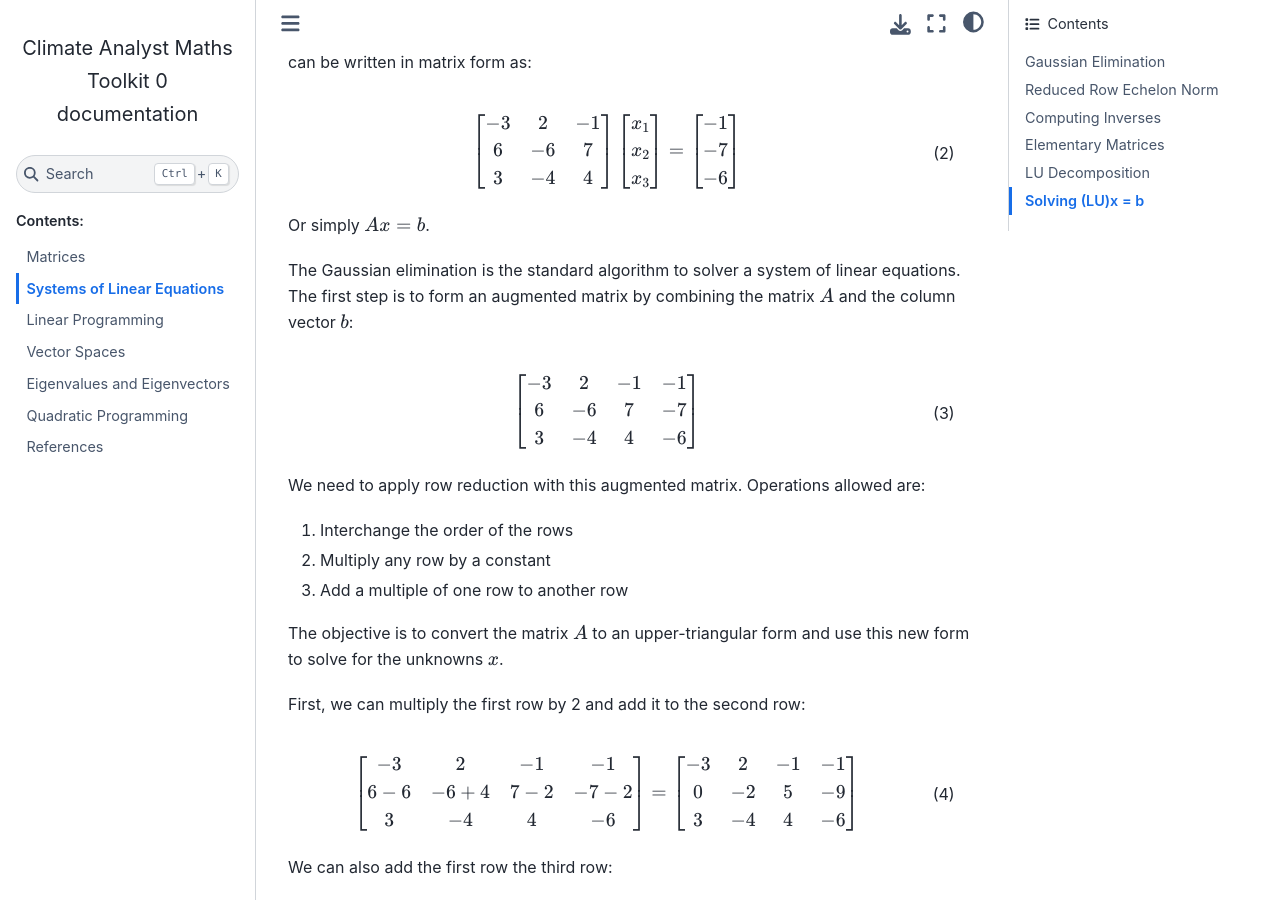
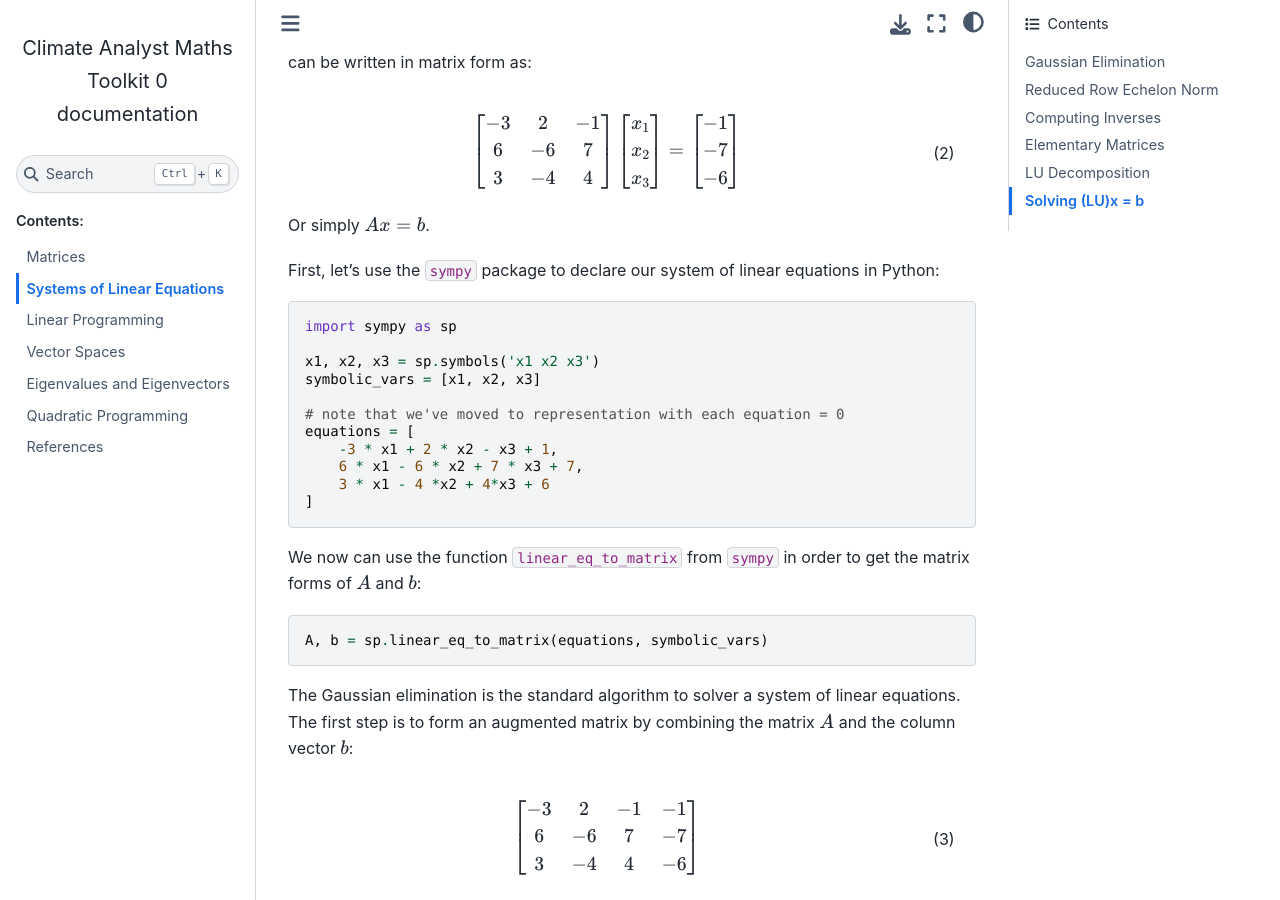
Before and after one commit to tlorans/ClimateAnalystMathsToolkit, a Sphinx documentation site: the page built from docs/source/systemslinearequations.md, in a window 1280 px wide and 900 px high, scrolled down 496 px. Built offline with Sphinx 7.4.7 and the Sphinx Book theme 1.1.4, drawn with Linux system fonts in a browser that asks for light colours.

Commit message:
began the code

````diff
--- a/docs/source/systemslinearequations.md
+++ b/docs/source/systemslinearequations.md
@@ -37,6 +37,28 @@ x_3
 \end{equation}
 
 Or simply $Ax = b$.
+
+First, let's use the `sympy` package to declare our system of linear equations in Python:
+
+```Python
+import sympy as sp
+
+x1, x2, x3 = sp.symbols('x1 x2 x3')
+symbolic_vars = [x1, x2, x3]
+
+# note that we've moved to representation with each equation = 0
+equations = [
+    -3 * x1 + 2 * x2 - x3 + 1,
+    6 * x1 - 6 * x2 + 7 * x3 + 7,
+    3 * x1 - 4 *x2 + 4*x3 + 6
+]
+```
+
+We now can use the function `linear_eq_to_matrix` from `sympy` in order to get the matrix forms of $A$ and $b$:
+
+```Python
+A, b = sp.linear_eq_to_matrix(equations, symbolic_vars)
+```
 
 The Gaussian elimination is the standard algorithm to solver a system of linear equations. The first step is to form an augmented matrix by combining the matrix $A$ and the column vector $b$:
 
````
Also changed, not shown: 5 other files.
